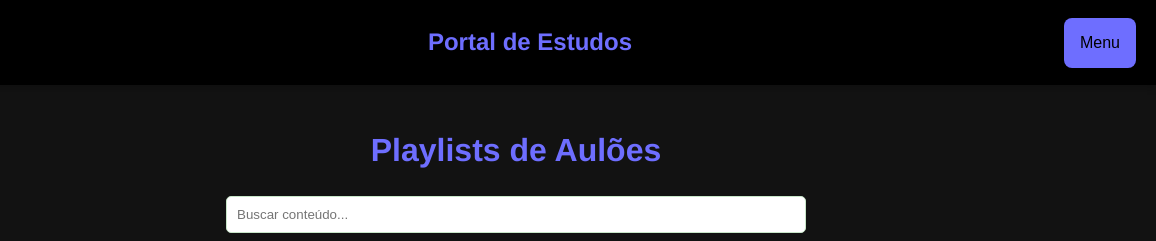
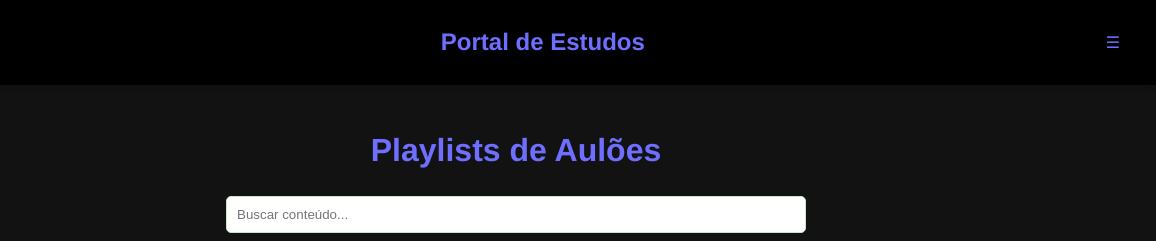
Before and after one commit to Vall-07/tcc, a plain HTML site: page aulões.html in a window 1280 px wide. Shown: the top 241 px of the page, 124-1280 px from the left. Drawn offline with Linux system fonts and the light colour scheme.

Commit message:
Add files via upload

```diff
--- a/aulões.html
+++ b/aulões.html
@@ -19,7 +19,7 @@
             Portal de Estudos
         </div>
         <div class="dropdown">
-            <button class="dropbtn">Menu</button>
+            <button class="dropbtn">☰</button>
             <div class="dropdown-content">
                 <ul>
                     <li><a href="index.html">Início</a></li>
--- a/css/style.css
+++ b/css/style.css
@@ -533,8 +533,8 @@ header {
 }
 
 .dropbtn {
-    background-color: #6e6eff;
-    color: #000000;
+    background-color: #000000;
+    color: #6e6eff;
     padding: 16px;
     font-size: 16px;
     border: none;
@@ -573,7 +573,7 @@ header {
 }
 
 .dropdown:hover .dropbtn {
-    background-color: #6e6eff;
+    background-color: #000000;
 }
 
 .dropbtn {
```
Also changed, not shown: biblio.html (+1 -1 lines), contato.html (+1 -1 lines), index.html (+1 -1 lines), noticias.html (+1 -1 lines), orientacao.html (+1 -1 lines), universidades.html (+1 -1 lines), vestibulares.html (+1 -1 lines).
